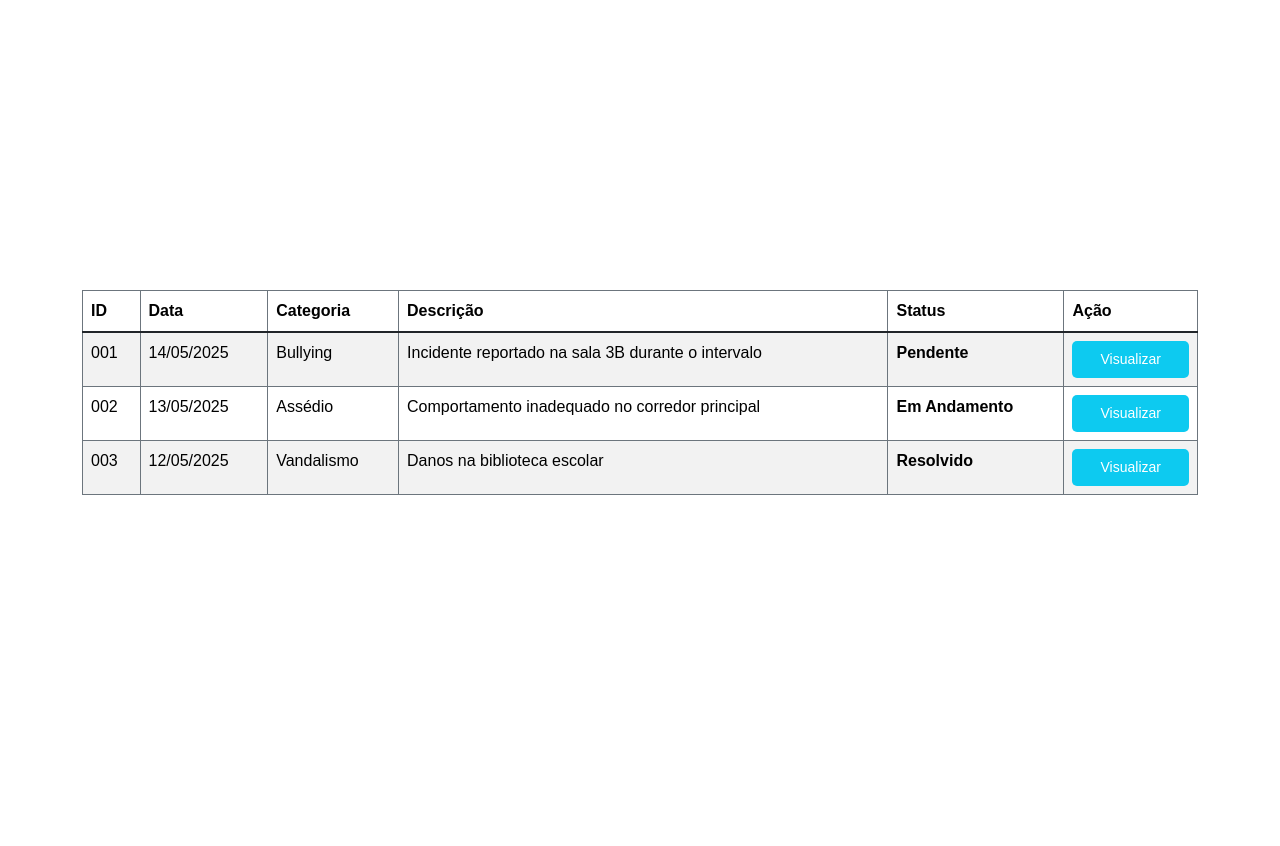
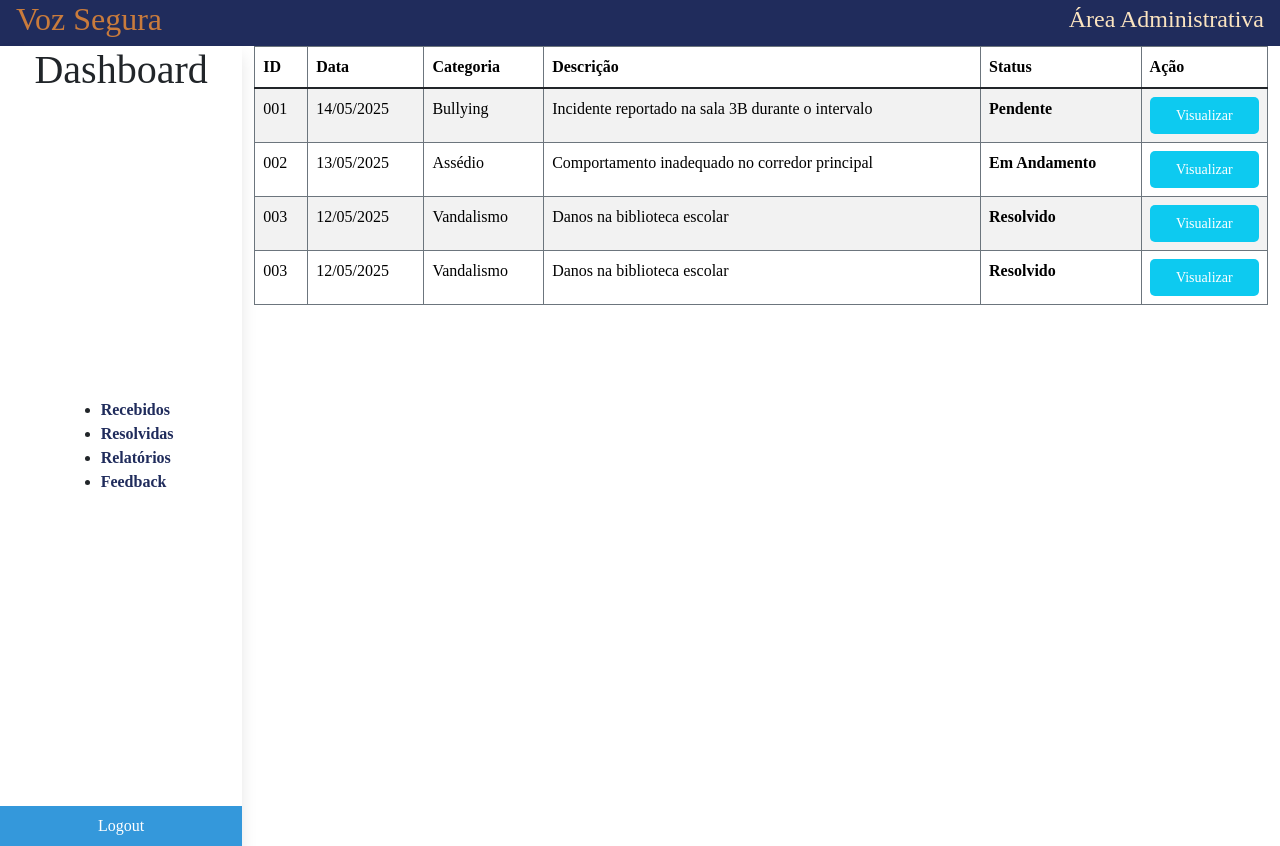
Before and after one commit to epifaniovalente/epicoder_frontend, a PHP site: the page made by Denúncia Anônima/pages/admin-pages/listagem.html in a window 1280 px wide. Before the commit the page ends 495 px from the top, so only its background shows below. Run offline with PHP 8.4, Linux system fonts and the light colour scheme; some libraries are stand-ins or nearby versions; some web fonts are replaced.

Commit message:
EpiCoder

```diff
--- a/Denúncia Anônima/CSS/adm.css
+++ b/Denúncia Anônima/CSS/adm.css
@@ -16,16 +16,7 @@
   /*Titulo, bordar, textos secundário*/
 }
 
-body {
-  margin: 0;
-  padding: 0;
-  font-family: Arial, sans-serif;
-  background-color: var(--cor3);
-  display: flex;
-  justify-content: center;
-  align-items: center;
-  min-height: 100vh;
-}
+
 
 .login-container {
   background-color: #fff;
@@ -38,8 +29,7 @@ body {
   box-shadow: 0 2px 10px rgba(0, 0, 0, 0.1);
 }
 
-h1,
-h2 {
+.h {
   color: var(--cor5);
 }
 
@@ -176,6 +166,32 @@ tr:hover {
   width: 100%;
 }
 
+
+/*PAINEL DE CONTROLO*/
+
+.principal{
+  display: flex;
+}
+
+aside{
+  height: 100vh;
+  width: 300px;
+  box-shadow: 0 10px 15px rgba(0, 0, 0, 0.1);
+  display: flex;
+  justify-content: space-between;
+  flex-direction: column;
+}
+
+aside h1{
+  text-align: center;
+}
+
+aside nav{
+  display: flex;
+  align-items: center;
+  flex-direction: column;
+}
+
 @media (max-width: 768px) {
   .container {
     padding: 20px;
--- a/Denúncia Anônima/pages/admin-pages/listagem.html
+++ b/Denúncia Anônima/pages/admin-pages/listagem.html
@@ -3,27 +3,42 @@
   <head>
     <meta charset="UTF-8" />
     <meta name="viewport" content="width=device-width, initial-scale=1.0" />
+    <title>Listagem de Denúncias - Sistema de Denúncia Anônima Escolar</title>
+    <link rel="stylesheet" href="/CSS/global.css" />
+    <link rel="stylesheet" href="/CSS/adm.css" />
     <link rel="stylesheet" href="/node_modules/bootstrap/dist/css/bootstrap.min.css">
-    <title>Listagem de Denúncias - Sistema de Denúncia Anônima Escolar</title>
-    <link rel="stylesheet" href="/CSS/adm.css" />
-    <!--
-    <link rel="stylesheet" href="/CSS/global.css" />-->
     <style></style>
   </head>
   <body>
-    <!-- <header>
+    <header>
       <div class="cabecalho">
         <div id="logo">
           <h2>Voz Segura</h2>
         </div>
         <div class="site">
-          <h4>Confirmação de Denúncia</h4>
+          <h4>Área Administrativa</h4>
         </div>
       </div>
-    </header> -->
+    </header>
 
-    <main class="container">
-      <section>
+    <main class="principal">
+      <aside>
+        <h1>Dashboard</h1>
+        <nav>
+          <div class="user-admin">
+            <div class="user-perfil"></div>
+            <div class="user-info"></div>
+          </div>
+          <ul>
+            <li><a href="#" target="_self">Recebidos</a></li>
+            <li><a href="#" target="_self">Resolvidas</a></li>
+            <li><a href="#" target="_self">Relatórios</a></li>
+            <li><a href="#" target="_self">Feedback</a></li>
+          </ul>
+        </nav>
+        <button type="button" class="danger">Logout</button>
+      </aside>
+      <section class="container">
         <table class="table table-striped table-bordered border-secondary">
           <thead>
             <tr>
@@ -66,6 +81,16 @@
                 <button class="view-button bg-info">Visualizar</button>
               </td>
             </tr>
+            <tr>
+              <td>003</td>
+              <td>12/05/2025</td>
+              <td>Vandalismo</td>
+              <td>Danos na biblioteca escolar</td>
+              <td class="status-resolvido">Resolvido</td>
+              <td>
+                <button class="view-button bg-info">Visualizar</button>
+              </td>
+            </tr>
           </tbody>
         </table>
       </section>
--- a/Denúncia Anônima/pages/admin-pages/login-adm.html
+++ b/Denúncia Anônima/pages/admin-pages/login-adm.html
@@ -8,9 +8,10 @@
 
 </head>
 <body>
+
   <div class="login-container">
-    <h1>Voz Segura</h1>
-    <h2>Área Administrativa</h2>
+    <h1 class="h">Voz Segura</h1>
+    <h2 class="h">Área Administrativa</h2>
     <p class="sms-error">
 
     </p>
```
